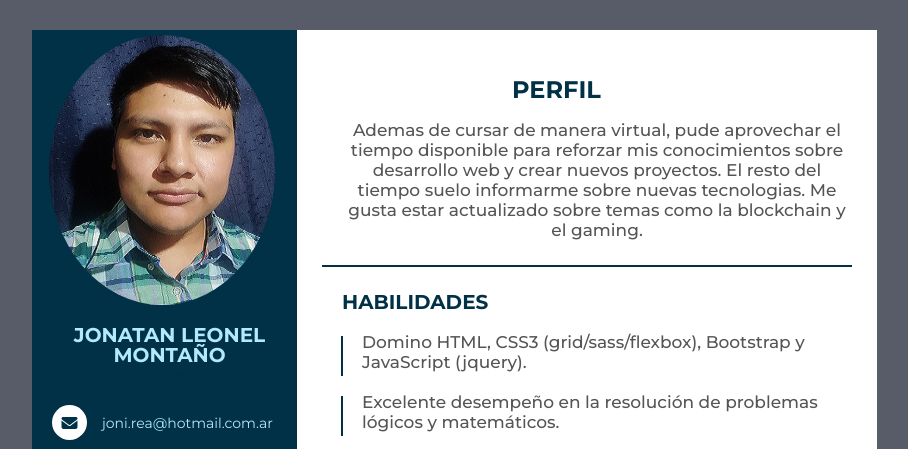
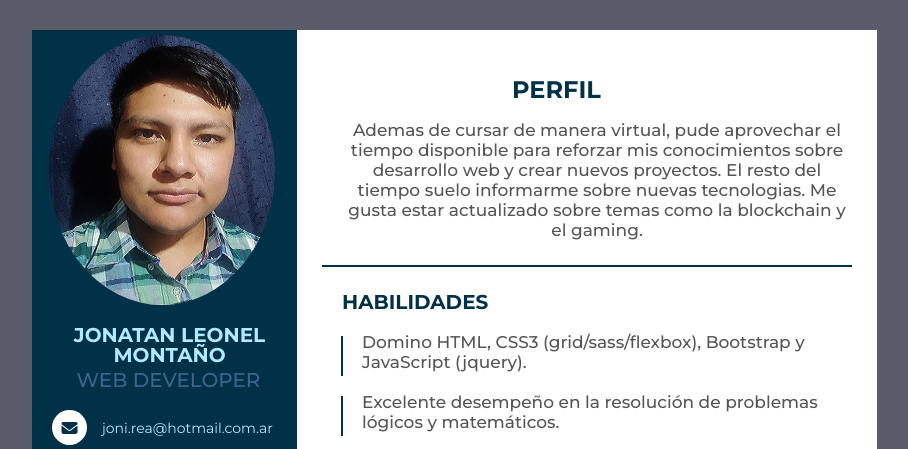
Before and after one commit to jonirea/wd, a plain HTML site: page index.html in a window 1280 px wide. Shown: the top 449 px of the page, without its empty margins (168-1076 px from the left). Drawn offline with Linux system fonts and the light colour scheme.

Commit message:
Update index.html

```diff
--- a/index.html
+++ b/index.html
@@ -16,9 +16,9 @@
      </div>
      <div class="resume_content">
        <div class="resume_item resume_info">
-         <div class="title">
+                  <div class="title">
            <p class="bold-name"><a href="https://jonirea.github.io/cvJLM/" class="link" target="_blank">jonatan leonel montaño</a></p>
-         <p class="regular">Web Developer</p>
+           <p class="bold-name1">web developer</p>
        </div>
         <ul>
         <li>
```
